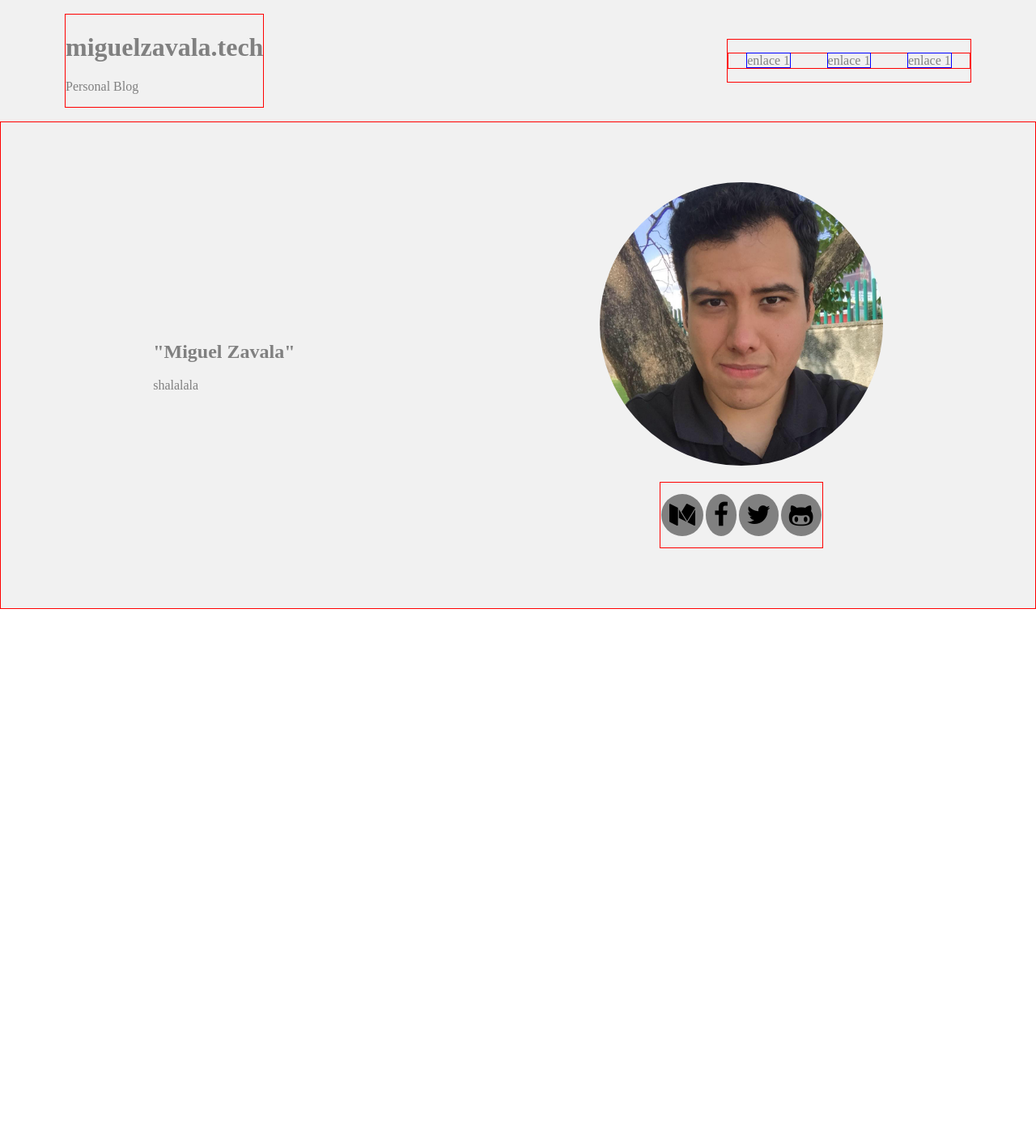
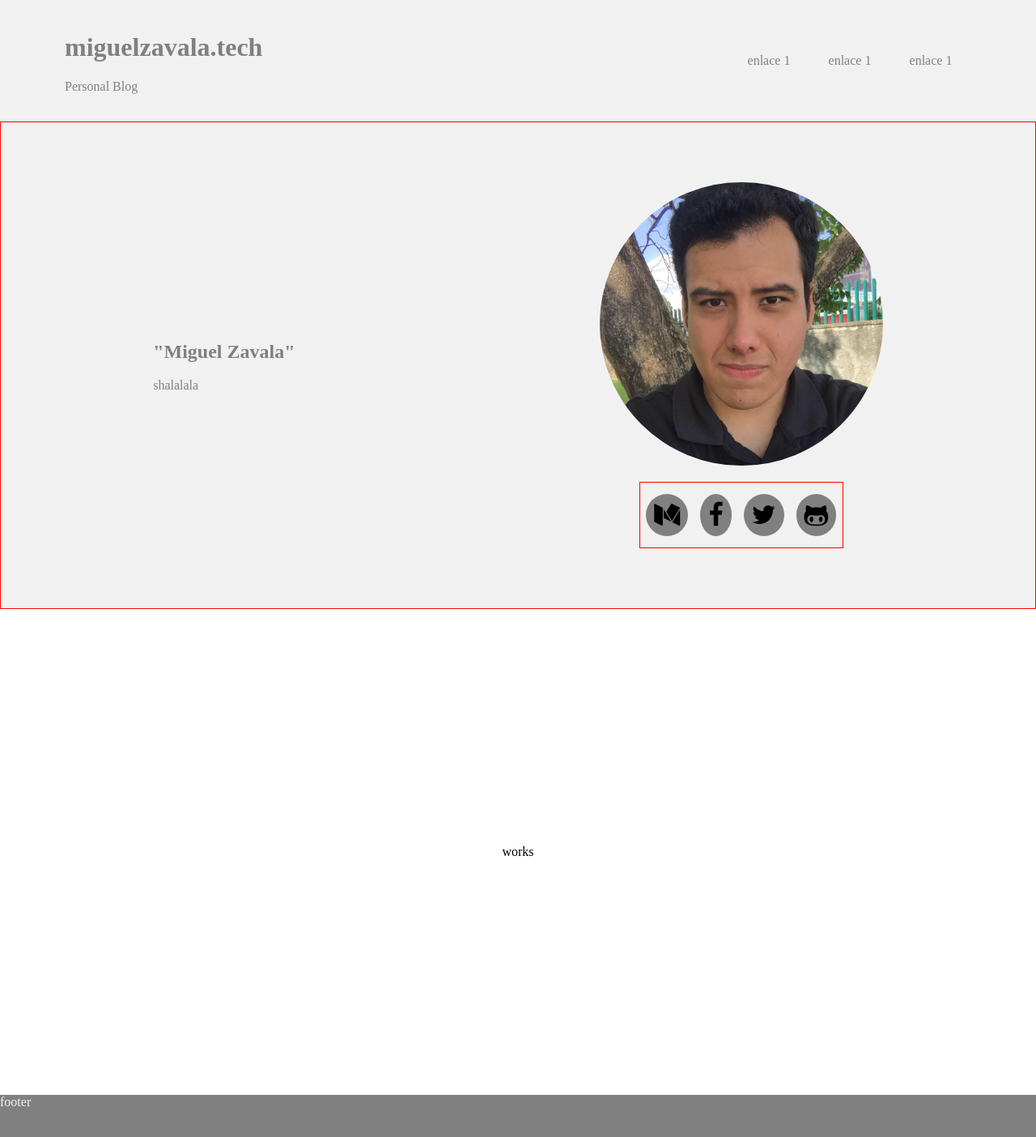
Before and after one commit to Zeroxys/website, a React app: page / in a window 1280 px wide. Shown: the top 1404 px of the page at 81% size. Before the commit the page ends 800 px from the top, so only its background shows below. Built offline with nearby package versions, Linux system fonts and the light colour scheme; a web font is replaced by a local one.

Commit message:
add resize and navbar event

```diff
--- a/src/App.js
+++ b/src/App.js
@@ -1,13 +1,42 @@
 import React, { Component } from 'react'
 import Header from './components/header/header'
 import Bio from './components/Bio/Bio'
+import Works from './components/works/works'
+import Footer from './components/footer/footer'
 
 class App extends Component {
+  constructor() {
+    super()
+    this.state = {
+      navbar : true
+    }
+
+    this.showNavBar = this.showNavBar.bind(this)
+    this.showResponsive = this.showResponsive.bind(this)
+  }
+
+  showNavBar () {
+    if(document.documentElement.scrollTop > 300) {
+      console.log('hola')
+    }
+  }
+
+  showResponsive () {
+    console.log('res')
+  }
+
+  componentDidMount () {
+    window.onscroll = () => this.showNavBar()
+    window.addEventListener('resize', this.showResponsive)
+  }
+
   render() {
     return (
       <div className="App">
         <Header/>
         <Bio/>
+        <Works/>
+        <Footer/>
       </div>
     );
   }
--- a/src/components/Bio/Bio.js
+++ b/src/components/Bio/Bio.js
@@ -18,7 +18,7 @@ const Bio = () => {
     },
 
     iconsContent: {
-      width:200,
+      width:250,
       height: 80,
       display: 'flex',
       justifyContent: 'space-around',
@@ -40,10 +40,10 @@ const Bio = () => {
       <div style={styles.imgContent}>
         <img src={profile} style={styles.img} alt="Miguel Zavala"/>
         <div style={styles.iconsContent}>
-          <span class="fa fa-2x fa-medium Bio-icons" aria-hidden="true"></span>
-          <span class="fa fa-2x fa-facebook Bio-icons" aria-hidden="true"></span>
-          <span class="fa fa-2x fa-twitter Bio-icons" aria-hidden="true"></span>
-          <span class="fa fa-2x fa-github-alt Bio-icons" aria-hidden="true"></span>
+          <span className="fa fa-2x fa-medium Bio-icons" aria-hidden="true"></span>
+          <span className="fa fa-2x fa-facebook Bio-icons" aria-hidden="true"></span>
+          <span className="fa fa-2x fa-twitter Bio-icons" aria-hidden="true"></span>
+          <span className="fa fa-2x fa-github-alt Bio-icons" aria-hidden="true"></span>
         </div>
       </div>
     </section>
--- /dev/null
+++ b/src/components/footer/footer.js
@@ -0,0 +1,19 @@
+import React from 'react'
+
+const Footer = () => {
+
+  let styles = {
+    footerContent : {
+      backgroundColor: 'grey',
+      height : 200
+    }
+  }
+
+  return (
+    <section style={styles.footerContent}>
+      footer
+    </section>
+  )
+}
+
+export default Footer
--- /dev/null
+++ b/src/components/works/works.js
@@ -0,0 +1,22 @@
+import React from 'react'
+
+const Works = () => {
+
+  let styles = {
+    worksContent : {
+      display:'flex',
+      justifyContent: 'center',
+      alignItems: 'center',
+      color: 'black',
+      height : 600
+    }
+  }
+
+  return (
+    <section style={styles.worksContent}>
+      works
+    </section>
+  )
+}
+
+export default Works
--- a/src/css/app.css.postcss
+++ b/src/css/app.css.postcss
@@ -7,7 +7,6 @@
   color: grey;
 
   &-logo {
-    border:1px solid red;
     margin-left: 80px;
   }
 
@@ -16,7 +15,6 @@
     display: flex;
     justify-content: center;
     align-items: center;
-    border:1px solid red;
     margin-right: 80px;
 
     &-list {
@@ -26,17 +24,15 @@
       list-style: none;
       justify-content: space-around;
       align-items: center;
-      border:1px solid red;
 
       &-items {
         color:grey;
         text-decoration: none;
-        border: 1px solid blue;
-        transition:1s;
+        transition:.8s;
       }
 
       &-items:hover {
-        color:red;
+        color:lightgray;
       }
     }
 
```
